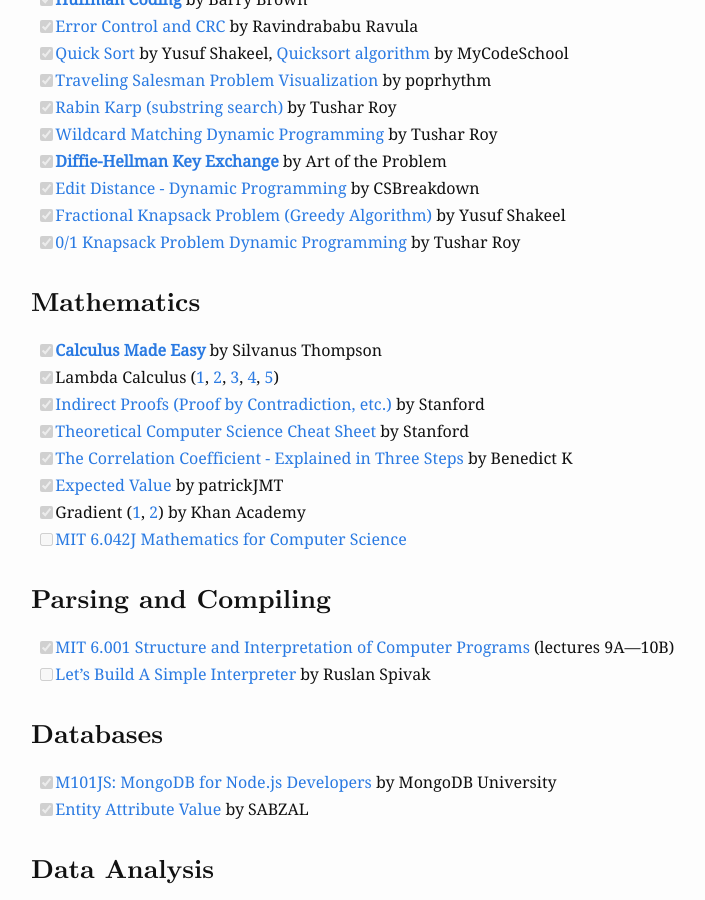
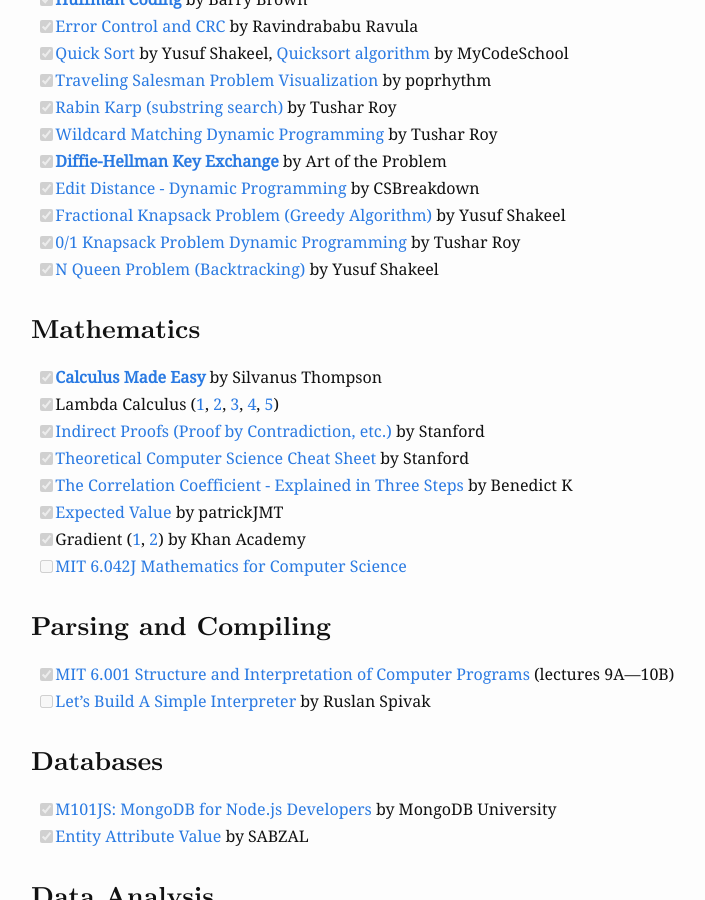
Before and after one commit to alopatindev/alopatindev.github.io, a Jekyll site: the page built from _posts/2016-11-29-self-learning.markdown, in a window 1280 px wide and 900 px high, scrolled down 1414 px. Shown: the whole window, without its empty margins (204-909 px from the left). Built offline with Jekyll 4.4.1, drawn with Linux system fonts in a browser that asks for light colours; comment, search, counter and statistics services are not loaded.

Commit message:
update 2016-11-29-self-learning

```diff
--- a/_posts/2016-11-29-self-learning.markdown
+++ b/_posts/2016-11-29-self-learning.markdown
@@ -53,6 +53,7 @@
 - [x][Edit Distance - Dynamic Programming](https://www.youtube.com/watch?v=xFd5P9nyhTw) by CSBreakdown
 - [x][Fractional Knapsack Problem (Greedy Algorithm)](https://www.youtube.com/watch?v=_08myilrxq8) by Yusuf Shakeel
 - [x][0/1 Knapsack Problem Dynamic Programming](https://www.youtube.com/watch?v=8LusJS5-AGo) by Tushar Roy
+- [x][N Queen Problem (Backtracking)](https://www.youtube.com/watch?v=lTPIX2Ywo3U) by Yusuf Shakeel
 
 ### Mathematics
 - [x][**Calculus Made Easy**](https://www.amazon.com/Calculus-Made-Easy-Silvanus-Thompson/dp/0312185480) by Silvanus Thompson
```
